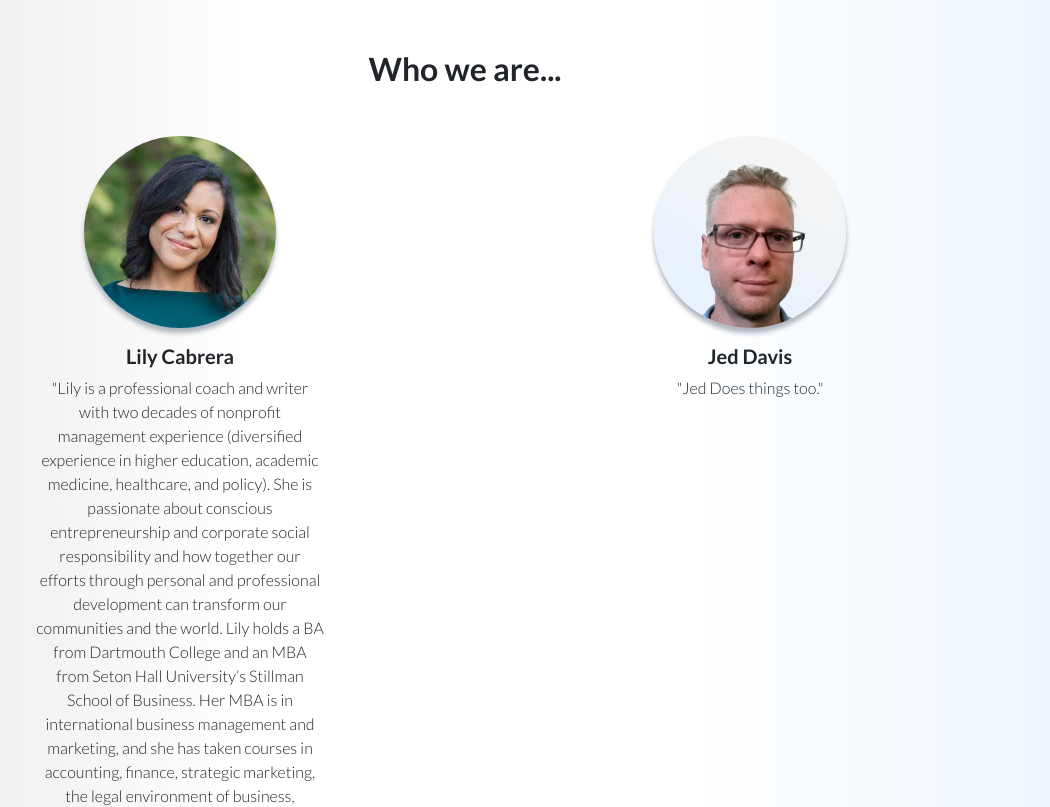
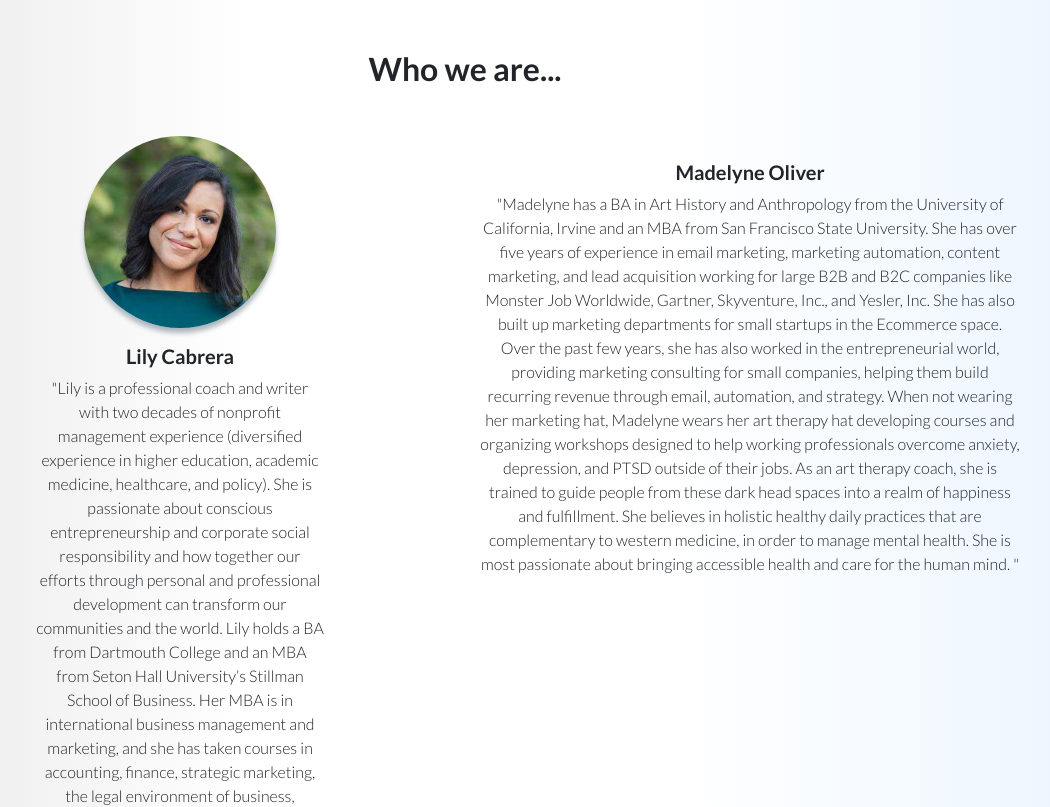
Before and after one commit to djredhand/djredhand.github.io, a website: page index.html in a window 1280 px wide. Shown: the part 2040-2847 px from the top of the page, without its empty margins (175-1225 px from the left). Drawn offline with Linux system fonts and the light colour scheme.

Commit message:
Update index.html

```diff
--- a/index.html
+++ b/index.html
@@ -163,11 +163,19 @@
 "</p>
           </div>
         </div>
+         <div class="col-lg-6">
+            <img class="img-fluid rounded-circle mb-3" src="" alt="">
+          <h5>Madelyne Oliver</h5>
+            <p class="font-weight-light mb-0">"Madelyne has a BA in Art History and Anthropology from the University of California, Irvine and an MBA from San Francisco State University. She has over five years of experience in email marketing, marketing automation, content marketing, and lead acquisition working for large B2B and B2C companies like Monster Job Worldwide, Gartner, Skyventure, Inc., and Yesler, Inc. She has also built up marketing departments for small startups in the Ecommerce space. Over the past few years, she has also worked in the entrepreneurial world, providing marketing consulting for small companies, helping them build recurring revenue through email, automation, and strategy. When not wearing her marketing hat, Madelyne wears her art therapy hat developing courses and organizing workshops designed to help working professionals overcome anxiety, depression, and PTSD outside of their jobs. As an art therapy coach, she is trained to guide people from these dark head spaces into a realm of happiness and fulfillment. She believes in holistic healthy daily practices that are complementary to western medicine, in order to manage mental health. She is most passionate about bringing accessible health and care for the human mind.
+"</p>
+            </div>
+        </div>
         <div class="col-lg-6">
           <div class="testimonial-item mx-auto mb-5 mb-lg-0">
             <img class="img-fluid rounded-circle mb-3" src="img/jed_headshot_web.jpg" alt="">
             <h5>Jed Davis</h5>
-            <p class="font-weight-light mb-0">"Jed Does things too."</p>
+            <p class="font-weight-light mb-0">"James holds a BS in Science, Mathematics and Technology with a concentration in Information Systems from SUNY Empire State College and a BS in Kinesiology from the University of Colorado at Boulder. He brings with him experience working with various industries including higher education, corporate finance, entertainment, small businesses, and non-profit companies. Some of his past projects include building interactive learning environments for colleges and web applications for Broadway shows and production companies. He enjoys working with JavaScript Frameworks, Python and Django. Some of his other interests are restoring classic motorcycles, sound engineering, music production, tennis, rock climbing, and gardening.
+"</p>
           </div>
         </div>
       </div>
```
